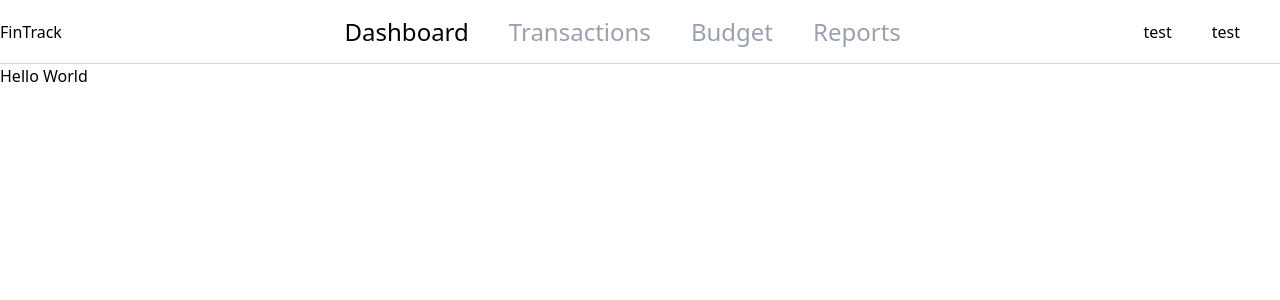
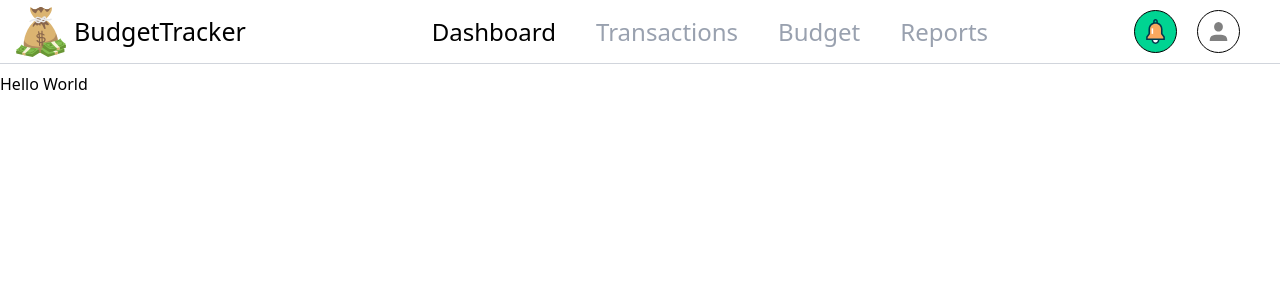
Before and after one commit to corycamp/BudgetTracker, a Next.js app: page /Dashboard in a window 1280 px wide. Shown: the top 300 px of the page. Built offline with nearby package versions, Linux system fonts and the light colour scheme.

Commit message:
Updated navbar

```diff
--- a/src/app/components/Navbar.tsx
+++ b/src/app/components/Navbar.tsx
@@ -3,7 +3,10 @@
 import Link from "next/link";
 import { usePathname } from "next/navigation";
 import { NavigationLinks } from "../common/constants";
-// import logo from "@/assets/logo.svg";
+import logo from "../assets/logo.svg";
+import bell from "../assets/bell.svg";
+import avatar from "../assets/avatar.svg";
+import Image from "next/image";
 import clsx from "clsx";
 
 const Navbar = () => {
@@ -14,14 +17,16 @@ const Navbar = () => {
   };
 
   return (
-    <nav className="hidden lg:flex flex-row h-16 w-full border-b-1 border-b-gray-300 justify-between items-center sticky top-0">
+    <nav className="hidden lg:flex flex-row h-16 mb-2 w-full border-b-1 border-b-gray-300 justify-between items-center sticky top-0">
       <div className="w-auto flex">
-        {/* <img src={logo} /> */}
-        <div>
-          <h1>FinTrack</h1>
-        </div>
+        <Link href={`/Dashboard`}>
+          <div className="ml-4 flex flex-row items-center">
+            <Image src={logo} alt={"Logo"} width={50} />
+            <h1 className="ml-2 text-[25px]">BudgetTracker</h1>
+          </div>
+        </Link>
       </div>
-      <div className="w-100 flex flex-row justify-center">
+      <div className="w-auto flex flex-row justify-center">
         {getNavLinks().map((item) => {
           return (
             <div
@@ -41,8 +46,14 @@ const Navbar = () => {
         })}
       </div>
       <div className="w-auto flex justify-end-safe">
-        <div className="flex mr-10">test</div>
-        <div className="flex mr-10">test</div>
+        <div className="flex mr-5 border rounded-4xl p-2 bg-emerald-400">
+          <Image src={bell} alt={"Logo"} width={25} />
+        </div>
+        <div className="flex mr-10 border rounded-4xl p-2">
+          <Link href={`/Account`}>
+            <Image src={avatar} alt={"Logo"} width={25} />
+          </Link>
+        </div>
       </div>
     </nav>
   );
```
Also changed, not shown: src/app/assets/avatar.svg (added), src/app/assets/bell.svg (added).
